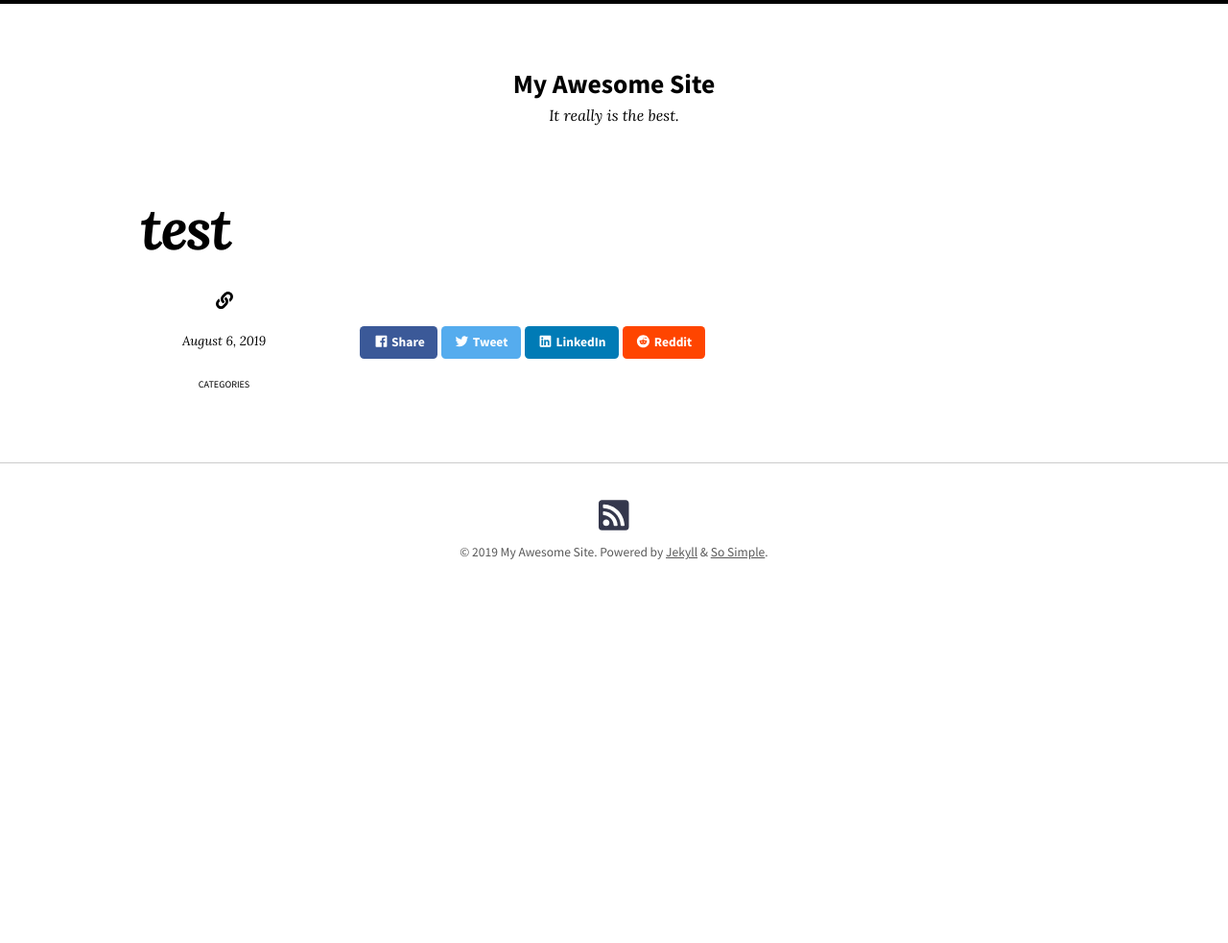
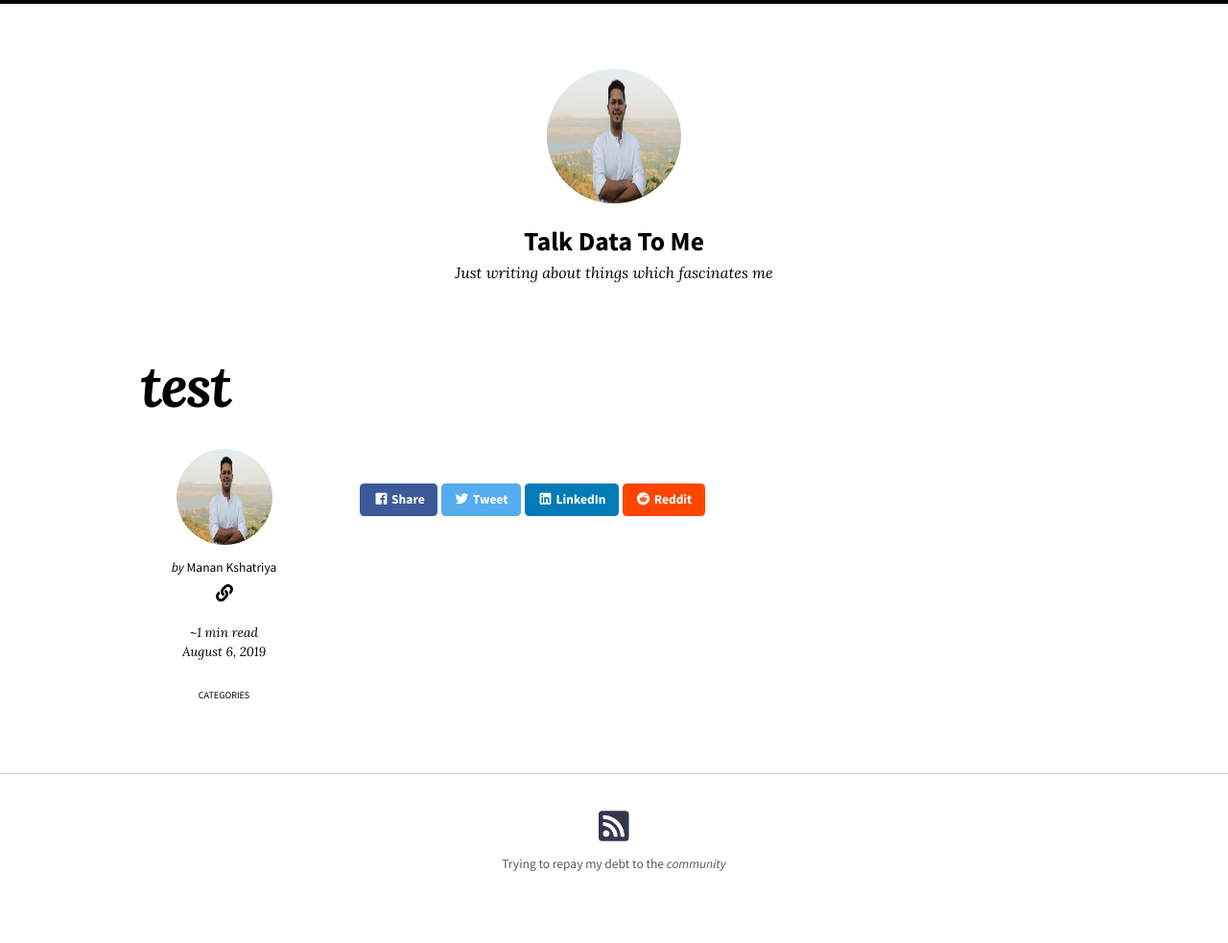
Before and after one commit to mk556/mk556.github.io, a Jekyll site: the page built from _posts/2019-08-06-test.md, in a window 1280 px wide. Shown: the whole page at 96% size. Built offline with Jekyll 4.4.1, drawn with Linux system fonts in a browser that asks for light colours; nearby versions of some CDN libraries; comment, search, counter and statistics services are not loaded; before the commit the page ends 900 px from its top, so only the background shows below that.

Commit message:
complete Configuration in _config.yml

```diff
--- /dev/null
+++ b/Gemfile
@@ -0,0 +1,4 @@
+group :jekyll_plugins do
+  gem "jekyll-paginate"
+  gem 'jekyll-seo-tag'
+end
--- a/_config.yml
+++ b/_config.yml
@@ -16,15 +16,15 @@
 theme: jekyll-theme-so-simple
 # remote_theme: mmistakes/so-simple-theme
 locale: en-US
-title: "My Awesome Site"
-description: "It really is the best."
+title: "Talk Data To Me"
+description: "Just writing about things which fascinates me"
 baseurl: # the subpath of your site, e.g. "/blog"
-url: # the base hostname & protocol for your site e.g. "https://mmistakes.github.io"
-logo: # path of site logo, e.g. "/images/logo.png"
+url: https://mk556.github.io # the base hostname & protocol for your site e.g. "https://mmistakes.github.io"
+logo: /assets/IMG-20181109-WA0038.jpg # path of site logo, e.g. "/images/logo.png"
 date_format: "%B %-d, %Y"
-read_time: # reading time estimates, e.g. true
-words_per_minute: # 200
-mathjax: # MathJax equations, e.g. true
+read_time: true # reading time estimates, e.g. true
+words_per_minute: 150 # 200
+mathjax: true # MathJax equations, e.g. true
 google_fonts:
   - name: "Source Sans Pro"
     weights: "400,400i,700,700i"
@@ -32,9 +32,9 @@ google_fonts:
     weights: "400,400i,700,700i"
 google_analytics: # Google Analytics id, e.g. "UA-NNNNNNNN-N"
 disqus:
-  shortname: # Disqus shortname, e.g. "my_disqus_shortname"
+  shortname: mk556.disqus.com # Disqus shortname, e.g. "my_disqus_shortname"
 twitter:
-  username: # site's Twitter username, e.g. "mmistakes"
+  username: MananKsh # site's Twitter username, e.g. "mmistakes"
 
 # Liquid
 liquid:
@@ -47,15 +47,15 @@ feed:
   path: atom.xml
 
 # Pagination - https://jekyllrb.com/docs/pagination/
-# paginate: 10
-# paginate_path: /page:num/
+paginate: 10
+paginate_path: /page:num/
 
 # Search
-search_full_content: false # can have performance implications for large sites
+search_full_content: true # can have performance implications for large sites
 
 # Taxonomy pages
-# category_archive_path: "/categories/#"
-# tag_archive_path: "/tags/#"
+category_archive_path: "/categories/#"
+tag_archive_path: "/tags/#"
 
 # Exclude from processing.
 # The following items will not be processed, by default. Create a custom list
@@ -87,14 +87,22 @@ defaults:
 
 # Site Author
 author:
-  name:
-  picture:
-  email:
-  twitter:
+  name: Manan Kshatriya
+  picture: /assets/IMG-20181109-WA0038.jpg
+  email: mannykshatriya@gmail.com
+  twitter: MananKsh
   links:
     - title:
       url:
       icon:
+
+social:
+  name: Manan Kshatriya
+  links:
+    - https://twitter.com/MananKsh
+    - https://www.linkedin.com/in/manan-kshatriya-aa648b154/
+
+copyright: "Trying to repay my debt to the *community*"
 
 # Footer Links
 footer_links:
--- a/index.md
+++ b/index.html
@@ -3,4 +3,6 @@ layout: home
 limit: 10
 show_excerpts: true
 entries_layout: list
+paginate: true
+comments: true
 ---
```
Also changed, not shown: _data/navigation.yml (+8 -8 lines), Gemfile.lock (added), assets/IMG-20181109-WA0038.jpg (added).
